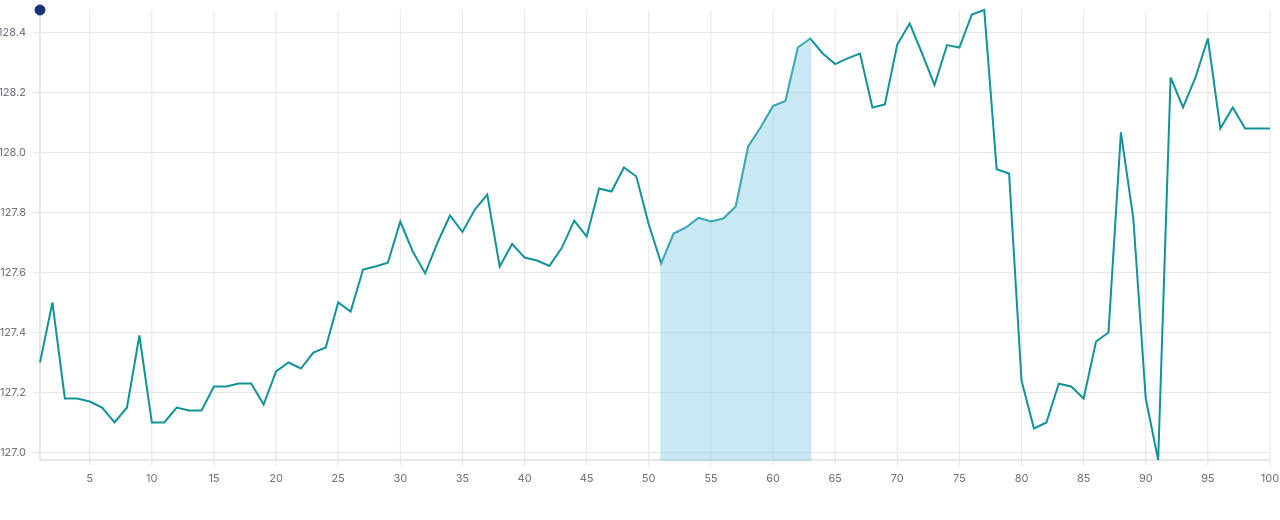
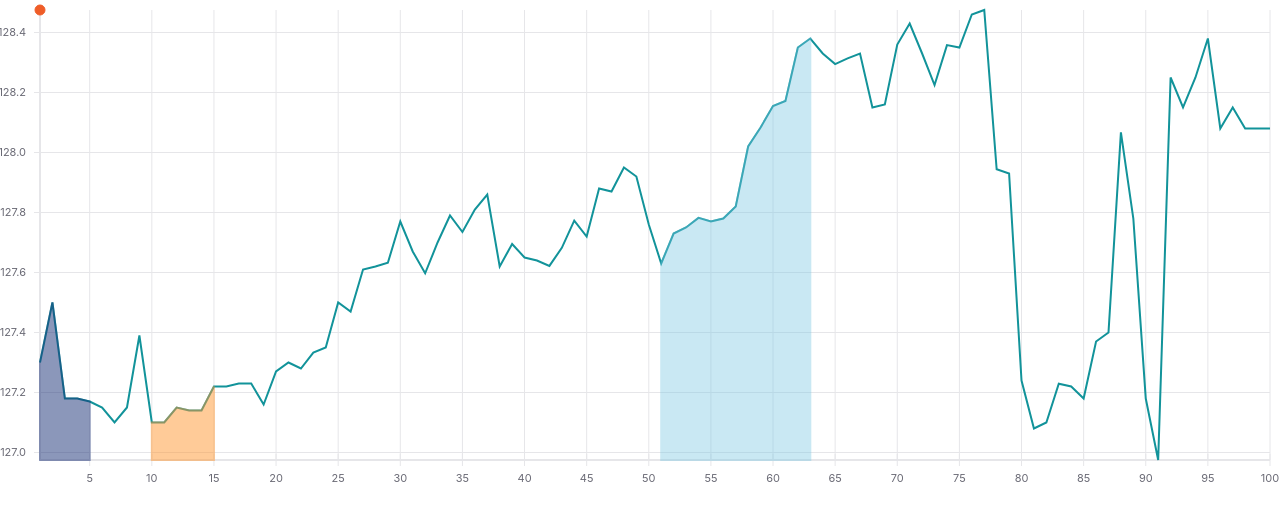
Before and after one commit to arms1997/React-Viz-Graphs, a React (Create React App) app: page / in a window 1280 px wide. Shown: the top 520 px of the page. Built offline with nearby package versions, Linux system fonts and the light colour scheme.

Commit message:
trying to implement dynamic hints

```diff
--- a/src/components/LineAreaBubble.jsx
+++ b/src/components/LineAreaBubble.jsx
@@ -20,8 +20,25 @@ export default function LineAreaBubble(props) {
   const [hoveredNode, setHoveredNode] = useState({});
   const [newsAreaHover, setNewsAreaHover] = useState(false);
   const [showBubble, setShowBubble] = useState(false);
+  const [currentHint, setCurrentHint] = useState([]);
 
   const { alphaData, areaData } = props;
+
+  const lessThan5 = alphaData.filter((data) => data.x <= 5);
+  const lessThan15 = alphaData.filter((data) => data.x <= 15 && data.x >= 10);
+
+  const newAreaData = [lessThan5, lessThan15];
+
+  const areaSeries = newAreaData.map((data, index) => {
+    return (
+      <AreaSeries
+        opacity={0.5}
+        data={data}
+        animation
+        onSeriesClick={(event) => setCurrentHint(index)}
+      />
+    );
+  });
 
   return (
     <div>
@@ -42,12 +59,12 @@ export default function LineAreaBubble(props) {
           opacity={newsAreaHover ? 0.6 : 0.4}
           onSeriesMouseOver={() => setNewsAreaHover(true)}
           onSeriesMouseOut={() => {
-            // setShowBubble(false);
             setNewsAreaHover(false);
           }}
           onSeriesClick={() => setShowBubble(!showBubble)}
           animation
         />
+        {areaSeries}
         <MarkSeries data={[hoveredNode]} />
         {newsAreaHover && (
           <Hint
```
